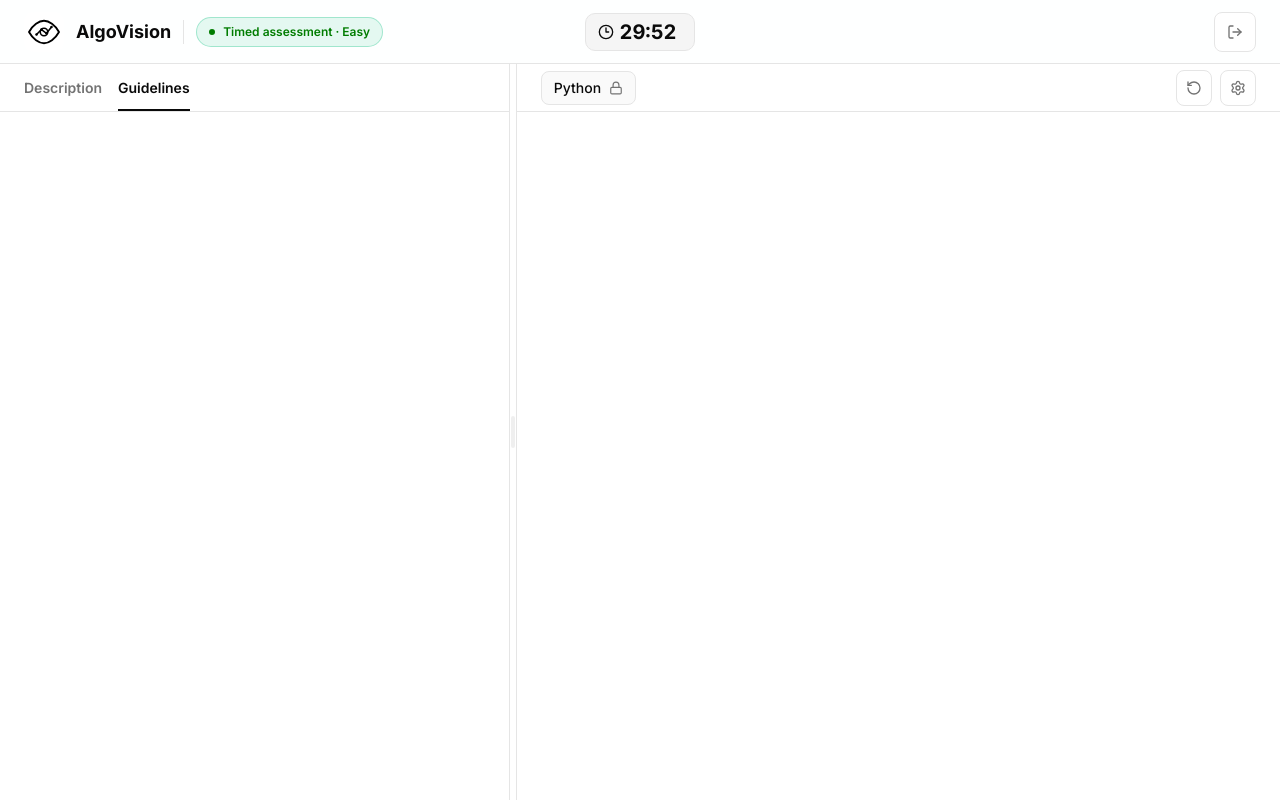
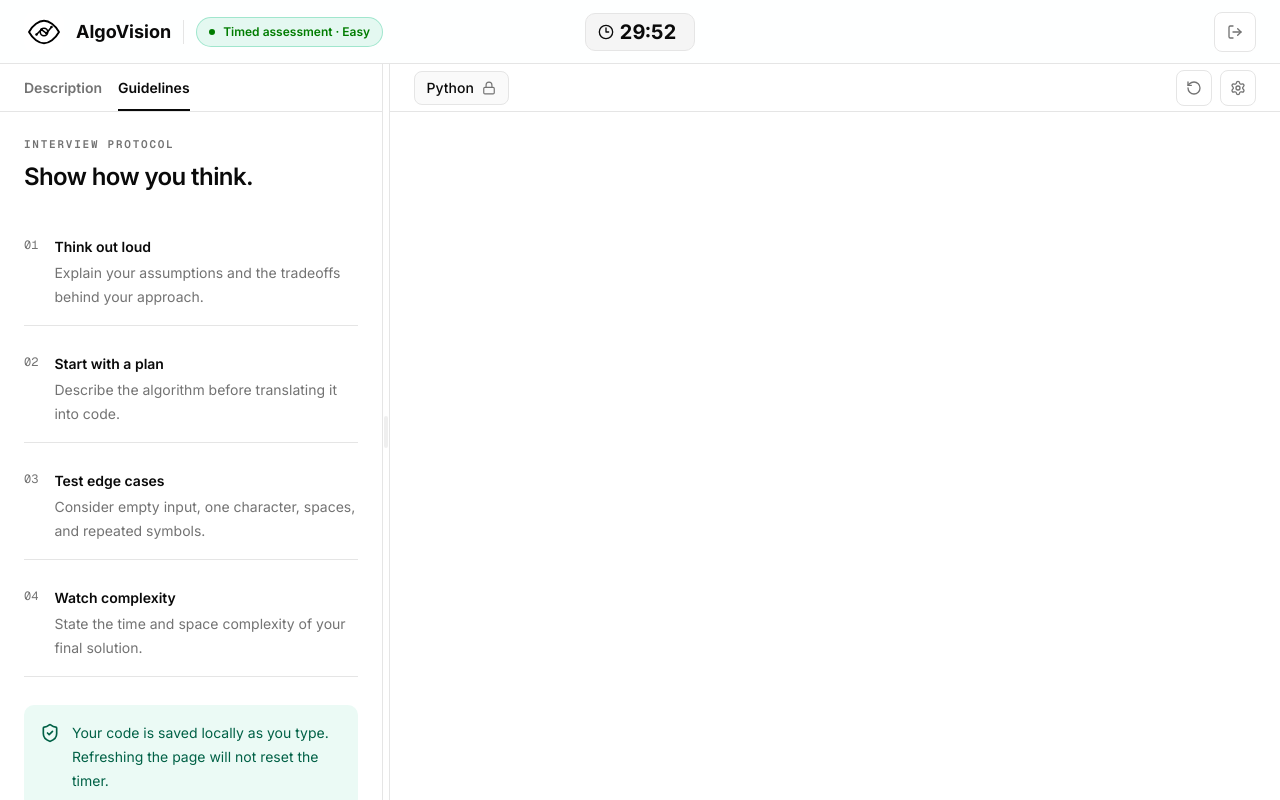
Before and after one commit to christianmonsalve850/AlgoVision, a Next.js app: page /interview/1 in a window 1280 px wide. Both pictures are taken after a click on the button "Guidelines". Built offline with nearby package versions, Linux system fonts and the light colour scheme.

Commit message:
ui: created the guidelines tab

```diff
--- a/features/interview/assessment/components/AssessmentBody.tsx
+++ b/features/interview/assessment/components/AssessmentBody.tsx
@@ -3,6 +3,7 @@
 import { useState } from "react";
 import { Group, Panel, Separator } from "react-resizable-panels";
 import { Lock, Settings, RotateCcw } from "lucide-react";
+import Guidelines from "@/features/interview/assessment/components/Guidelines";
 
 type ProblemTab = "description" | "guidelines";
 
@@ -12,14 +13,14 @@ export default function AssessmentBody() {
     <section className="flex h-full min-h-0 flex-1">
       <Group
         orientation="horizontal"
-        defaultLayout={{ "assessment-details": 40, "assessment-editor": 60 }}
+        defaultLayout={{ "assessment-details": 30, "assessment-editor": 70 }}
         className="h-full min-h-0 flex-1"
       >
         <Panel
           id="assessment-details"
-          defaultSize={40}
+          defaultSize={30}
           minSize="25%"
-          maxSize="65%"
+          maxSize="50%"
           className="flex min-h-0 min-w-0 flex-col overflow-hidden"
         >
           <div className="flex h-12 shrink-0 items-stretch gap-4 border-b border-border px-6">
@@ -44,7 +45,9 @@ export default function AssessmentBody() {
               )}
             </button>
           </div>
-          <div className="min-h-0 flex-1 overflow-auto" />
+          <div className="p-6">
+            {problemTab === "description" ? null : <Guidelines />}
+          </div>
         </Panel>
 
         <Separator className="group relative flex w-2 self-stretch items-center justify-center border-x border-border bg-transparent transition-colors hover:bg-muted/40 active:bg-muted/60">
@@ -53,7 +56,7 @@ export default function AssessmentBody() {
 
         <Panel
           id="assessment-editor"
-          defaultSize={60}
+          defaultSize={70}
           minSize="35%"
           className="min-h-0 min-w-0 overflow-hidden"
         >
--- /dev/null
+++ b/features/interview/assessment/components/Guidelines.tsx
@@ -0,0 +1,53 @@
+import { ShieldCheck } from "lucide-react";
+
+export default function Guidelines() {
+  return (
+    <div className="mx-auto max-w-xl">
+      <div className="mb-7">
+        <div className="mb-2 font-mono text-[11px] font-semibold uppercase tracking-[0.16em] text-muted-foreground">
+          Interview protocol
+        </div>
+        <h2 className="text-2xl font-semibold tracking-tight">
+          Show how you think.
+        </h2>
+      </div>
+      <div className="space-y-3">
+        {[
+          [
+            "Think out loud",
+            "Explain your assumptions and the tradeoffs behind your approach.",
+          ],
+          [
+            "Start with a plan",
+            "Describe the algorithm before translating it into code.",
+          ],
+          [
+            "Test edge cases",
+            "Consider empty input, one character, spaces, and repeated symbols.",
+          ],
+          [
+            "Watch complexity",
+            "State the time and space complexity of your final solution.",
+          ],
+        ].map(([title, text], index) => (
+          <div key={title} className="flex gap-4 border-b border-border py-4">
+            <span className="font-mono text-xs text-muted-foreground">
+              0{index + 1}
+            </span>
+            <div>
+              <h3 className="mb-1 text-sm font-semibold">{title}</h3>
+              <p className="text-sm leading-6 text-muted-foreground">{text}</p>
+            </div>
+          </div>
+        ))}
+      </div>
+      <div className="mt-7 flex gap-3 rounded-lg bg-emerald-500/8 p-4 text-sm text-emerald-800 dark:text-emerald-200">
+        <ShieldCheck className="mt-0.5 size-5 shrink-0" />
+        <p className="leading-6">
+          Your code is saved locally as you type. Refreshing the page will not
+          reset the timer.
+        </p>
+      </div>
+    </div>
+  );
+}
```
